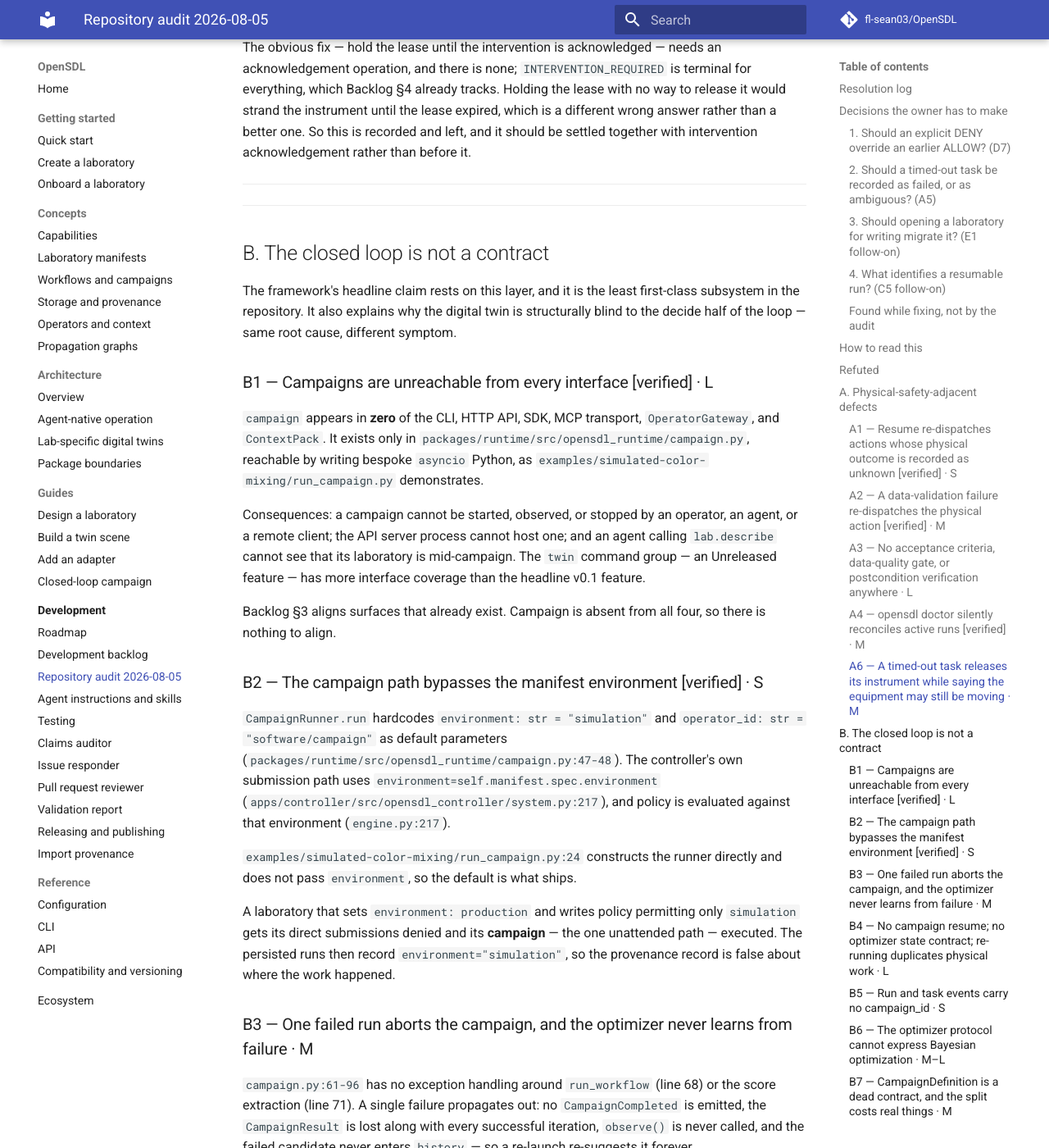
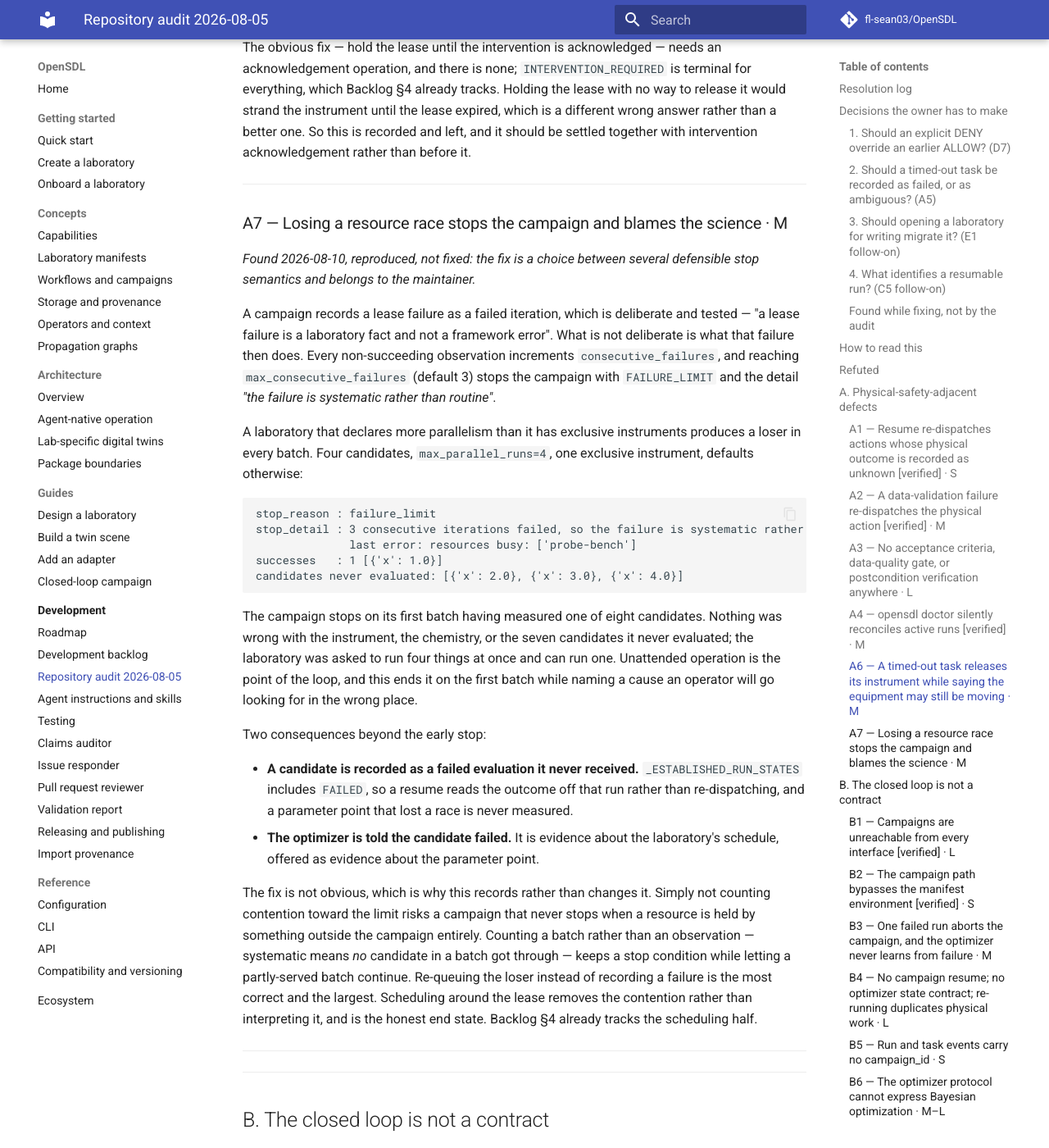
Before and after one commit to fl-sean03/OpenSDL, an MkDocs documentation site: the page built from docs/development/audit-2026-08-05.md, in a window 1280 px wide and 1400 px high, scrolled down 10682 px. Shown: the whole window at 82% size. Built offline with MkDocs 1.6.1 and Material for MkDocs 9.7.7, drawn with Linux system fonts in a browser that asks for light colours; comment, search, counter and statistics services are not loaded; some of the changed text lies outside the part shown.

Commit message:
Record A7: losing a resource race stops the campaign
Reproduced while looking at what else resource contention does. A campaign
records a lease failure as a failed iteration, which is deliberate. What
follows is not: every non-succeeding observation counts toward
`max_consecutive_failures`, so a laboratory declaring more parallelism than
it has exclusive instruments stops on its first batch, reporting that the
failure is systematic rather than routine.

Four candidates against one exclusive instrument evaluates one of eight and
stops, naming a cause an operator will go looking for in the instrument or
the chemistry. Unattended operation is the point of the loop.

Not fixed here. Not counting contention risks a campaign that never stops
when something outside it holds the resource; counting per batch rather than
per observation keeps a stop condition; re-queuing the loser is the most
correct and the largest; scheduling around the lease removes the contention
instead of interpreting it. That is a choice between defensible semantics
rather than a defect with one right answer, so it is recorded for the
maintainer to settle.

Co-Authored-By: Claude Opus 5 <noreply@anthropic.com>
Claude-Session: https://claude.ai/code/session_01KPqAFGW8w1BYnP4xYLeiYV

````diff
--- a/docs/development/audit-2026-08-05.md
+++ b/docs/development/audit-2026-08-05.md
@@ -326,6 +326,52 @@ operation, and there is none; `INTERVENTION_REQUIRED` is terminal for everything
 already tracks. Holding the lease with no way to release it would strand the instrument until the
 lease expired, which is a different wrong answer rather than a better one. So this is recorded and
 left, and it should be settled together with intervention acknowledgement rather than before it.
+
+---
+
+### A7 — Losing a resource race stops the campaign and blames the science · M
+
+*Found 2026-08-10, reproduced, not fixed: the fix is a choice between several defensible stop
+semantics and belongs to the maintainer.*
+
+A campaign records a lease failure as a failed iteration, which is deliberate and tested — "a lease
+failure is a laboratory fact and not a framework error". What is not deliberate is what that failure
+then does. Every non-succeeding observation increments `consecutive_failures`, and reaching
+`max_consecutive_failures` (default 3) stops the campaign with `FAILURE_LIMIT` and the detail *"the
+failure is systematic rather than routine"*.
+
+A laboratory that declares more parallelism than it has exclusive instruments produces a loser in
+every batch. Four candidates, `max_parallel_runs=4`, one exclusive instrument, defaults otherwise:
+
+```
+stop_reason : failure_limit
+stop_detail : 3 consecutive iterations failed, so the failure is systematic rather than routine;
+              last error: resources busy: ['probe-bench']
+successes   : 1 [{'x': 1.0}]
+candidates never evaluated: [{'x': 2.0}, {'x': 3.0}, {'x': 4.0}]
+```
+
+The campaign stops on its first batch having measured one of eight candidates. Nothing was wrong
+with the instrument, the chemistry, or the seven candidates it never evaluated; the laboratory was
+asked to run four things at once and can run one. Unattended operation is the point of the loop, and
+this ends it on the first batch while naming a cause an operator will go looking for in the wrong
+place.
+
+Two consequences beyond the early stop:
+
+- **A candidate is recorded as a failed evaluation it never received.** `_ESTABLISHED_RUN_STATES`
+  includes `FAILED`, so a resume reads the outcome off that run rather than re-dispatching, and a
+  parameter point that lost a race is never measured.
+- **The optimizer is told the candidate failed.** It is evidence about the laboratory's schedule,
+  offered as evidence about the parameter point.
+
+The fix is not obvious, which is why this records rather than changes it. Simply not counting
+contention toward the limit risks a campaign that never stops when a resource is held by something
+outside the campaign entirely. Counting a batch rather than an observation — systematic means *no*
+candidate in a batch got through — keeps a stop condition while letting a partly-served batch
+continue. Re-queuing the loser instead of recording a failure is the most correct and the largest.
+Scheduling around the lease removes the contention rather than interpreting it, and is the honest
+end state. Backlog §4 already tracks the scheduling half.
 
 ---
 
````
